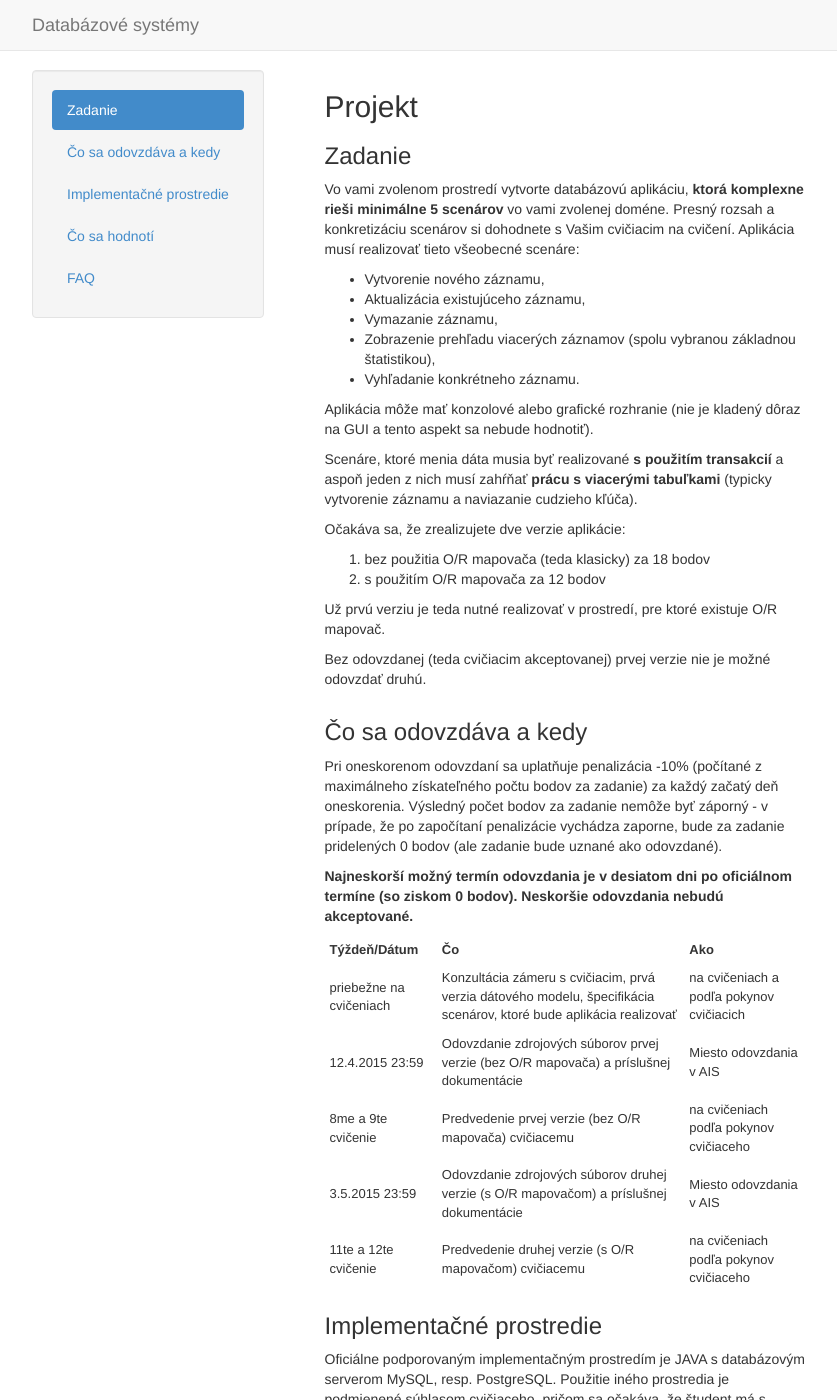
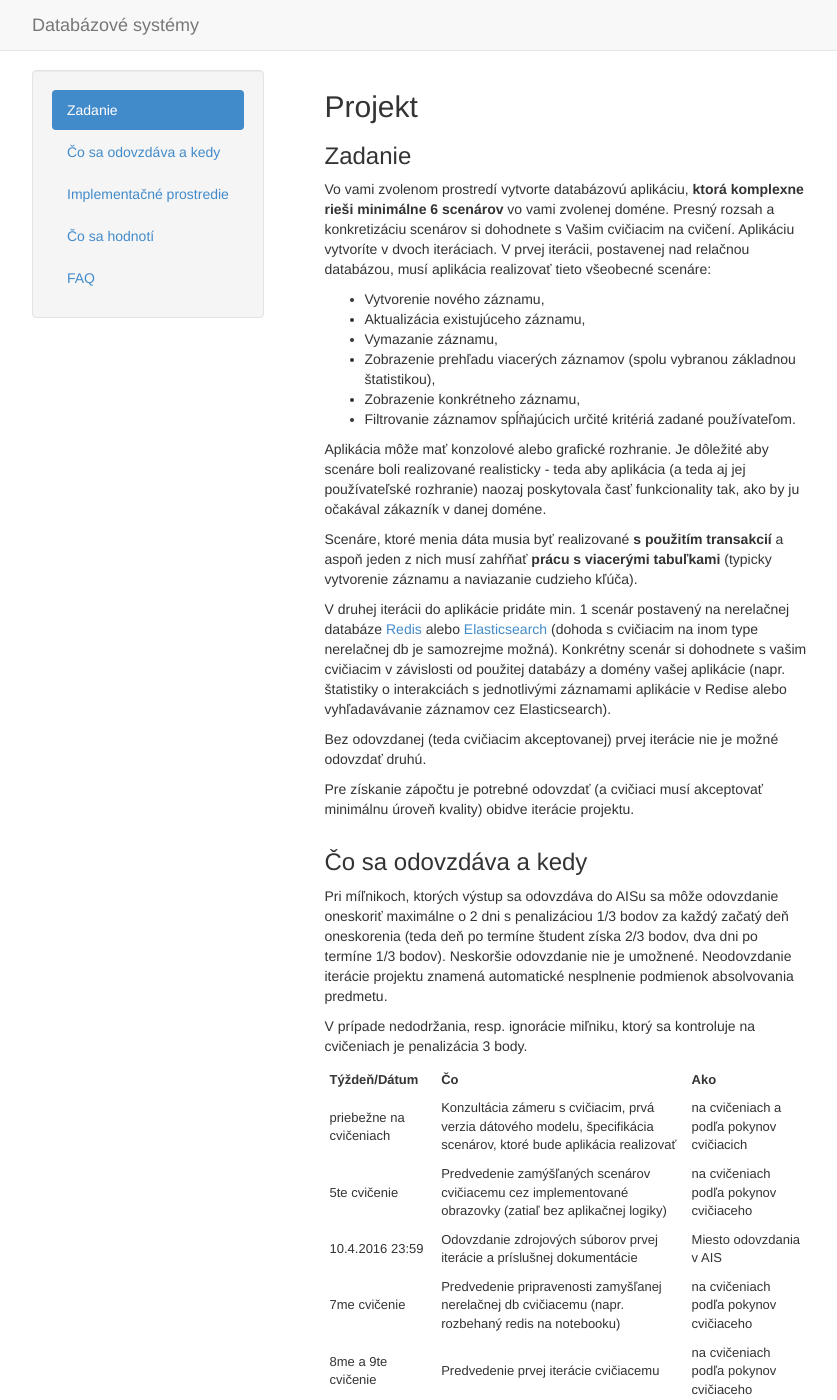
Before and after one commit to masusk/dbs-fiit.github.io, a Jekyll site: the page built from project/index.html, in a window 1280 px wide and 1400 px high. Shown: the whole window, without its empty margins (38-875 px from the left). Built offline with Jekyll 4.4.1, drawn with Linux system fonts in a browser that asks for light colours; nearby versions of some CDN libraries; Markdown is read by kramdown in place of the engine named in the settings; some of the changed text lies outside the part shown.

Commit message:
Update project info.

```diff
--- a/project/index.html
+++ b/project/index.html
@@ -18,37 +18,35 @@ title:  "Projekt"
             <h2>Projekt</h2>
             <h3>Zadanie</h3>
             <p>
-              Vo vami zvolenom prostredí vytvorte databázovú aplikáciu, <b>ktorá komplexne rieši minimálne 5 scenárov</b> vo vami zvolenej doméne. Presný rozsah a konkretizáciu scenárov si dohodnete s Vašim cvičiacim na cvičení. Aplikácia musí realizovať tieto všeobecné scenáre:
+              Vo vami zvolenom prostredí vytvorte databázovú aplikáciu, <b>ktorá komplexne rieši minimálne 6 scenárov</b> vo vami zvolenej doméne. Presný rozsah a konkretizáciu scenárov si dohodnete s Vašim cvičiacim na cvičení. Aplikáciu vytvoríte v dvoch iteráciach. V prvej iterácii, postavenej nad relačnou databázou, musí aplikácia realizovať tieto všeobecné scenáre:
 		<ul>
 			<li>Vytvorenie nového záznamu,</li>
 			<li>Aktualizácia existujúceho záznamu,</li>
 			<li>Vymazanie záznamu,</li>
 			<li>Zobrazenie prehľadu viacerých záznamov (spolu vybranou základnou štatistikou),</li>
-			<li>Vyhľadanie konkrétneho záznamu.</li>
+			<li>Zobrazenie konkrétneho záznamu,</li>
+			<li>Filtrovanie záznamov spĺňajúcich určité kritériá zadané používateľom.</li>
 		</ul>
             </p>
             <p>
-              Aplikácia môže mať konzolové alebo grafické rozhranie (nie je kladený dôraz na GUI a tento aspekt sa nebude hodnotiť).</p>
-            </p>
+              Aplikácia môže mať konzolové alebo grafické rozhranie. Je dôležité aby scenáre boli realizované realisticky - teda aby aplikácia (a teda aj jej používateľské rozhranie) naozaj poskytovala časť funkcionality tak, ako by ju očakával zákazník v danej doméne.</p>
 
 	    <p>
               Scenáre, ktoré menia dáta musia byť realizované <b>s použitím transakcií</b> a aspoň jeden z nich musí zahŕňať <b>prácu s viacerými tabuľkami</b> (typicky vytvorenie záznamu a naviazanie cudzieho kľúča).
             </p>
 
-            <p>Očakáva sa, že zrealizujete dve verzie aplikácie:</p>
-            <ol>
-              <li>bez použitia O/R mapovača (teda klasicky) za 18 bodov</li>
-              <li>s použitím O/R mapovača za 12 bodov</li>
-            </ol>
-	    <p>Už prvú verziu je teda nutné realizovať v prostredí, pre ktoré existuje O/R mapovač.</p>
-            <p>Bez odovzdanej (teda cvičiacim akceptovanej) prvej verzie nie je možné odovzdať druhú.</p>
+            <p>V druhej iterácii do aplikácie pridáte min. 1 scenár postavený na nerelačnej databáze <a href="http://redis.io/" target="_blank">Redis</a> alebo <a href="https://www.elastic.co/products/elasticsearch" target="_blank">Elasticsearch</a> (dohoda s cvičiacim na inom type nerelačnej db je samozrejme možná). Konkrétny scenár si dohodnete s vašim cvičiacim v závislosti od použitej databázy a domény vašej aplikácie (napr. štatistiky o interakciách s jednotlivými záznamami aplikácie v Redise alebo vyhľadavávanie záznamov cez Elasticsearch).
+
+            <p>Bez odovzdanej (teda cvičiacim akceptovanej) prvej iterácie nie je možné odovzdať druhú.</p>
+
+            <p>Pre získanie zápočtu je potrebné odovzdať (a cvičiaci musí akceptovať minimálnu úroveň kvality) obidve iterácie projektu.</p>
           </div><!--/col-->
         </div><!--/row-->
     	<div id="schedule" class="row">
 	  <div class="col-md-7">
             <h3>Čo sa odovzdáva a kedy</h3>
-	    <p>Pri oneskorenom odovzdaní sa uplatňuje penalizácia -10% (počítané z maximálneho získateľného počtu bodov za zadanie) za každý začatý deň oneskorenia. Výsledný počet bodov za zadanie nemôže byť záporný - v prípade, že po započítaní penalizácie vychádza zaporne, bude za zadanie pridelených 0 bodov (ale zadanie bude uznané ako odovzdané).</p>
-	    <p><b>Najneskorší možný termín odovzdania je v desiatom dni po oficiálnom termíne (so ziskom 0 bodov). Neskoršie odovzdania nebudú akceptované.</b></p>
+	    <p>Pri míľnikoch, ktorých výstup sa odovzdáva do AISu sa môže odovzdanie oneskoriť maximálne o 2 dni s penalizáciou 1/3 bodov za každý začatý deň oneskorenia (teda deň po termíne študent získa 2/3 bodov, dva dni po termíne 1/3 bodov). Neskoršie odovzdanie nie je umožnené. Neodovzdanie iterácie projektu znamená automatické nesplnenie podmienok absolvovania predmetu.</p>
+	    <p>V prípade nedodržania, resp. ignorácie miľniku, ktorý sa kontroluje na cvičeniach je penalizácia 3 body.</p>
             <table style="font-size:13px;text-align:left;" class="table-condensed">
               <thead>
                 <tr>
@@ -64,23 +62,33 @@ title:  "Projekt"
                   <td>na cvičeniach a podľa pokynov cvičiacich</td>
                 </tr>
                 <tr>
-                  <td>12.4.2015 23:59</td>
-                  <td>Odovzdanie zdrojových súborov prvej verzie (bez O/R mapovača) a príslušnej dokumentácie</td>
+                  <td>5te cvičenie</td>
+                  <td>Predvedenie zamýšľaných scenárov cvičiacemu cez implementované obrazovky (zatiaľ bez aplikačnej logiky)</td>
+                  <td>na cvičeniach podľa pokynov cvičiaceho</td>
+                </tr>
+                <tr>
+                  <td>10.4.2016 23:59</td>
+                  <td>Odovzdanie zdrojových súborov prvej iterácie a príslušnej dokumentácie</td>
                   <td>Miesto odovzdania v AIS</td>
+                </tr>
+		<tr>
+                  <td>7me cvičenie</td>
+                  <td>Predvedenie pripravenosti zamyšľanej nerelačnej db cvičiacemu (napr. rozbehaný redis na notebooku)</td>
+                  <td>na cvičeniach podľa pokynov cvičiaceho</td>
                 </tr>
                 <tr>
                   <td>8me a 9te cvičenie</td>
-                  <td>Predvedenie prvej verzie (bez O/R mapovača) cvičiacemu</td>
+                  <td>Predvedenie prvej iterácie cvičiacemu</td>
                   <td>na cvičeniach podľa pokynov cvičiaceho</td>
                 </tr>
-                <tr>
-                  <td>3.5.2015 23:59</td>
-                  <td>Odovzdanie zdrojových súborov druhej verzie (s O/R mapovačom) a príslušnej dokumentácie</td>
+		<tr>
+                  <td>1.5.2016 23:59</td>
+                  <td>Odovzdanie zdrojových súborov druhej iterácie a príslušnej dokumentácie</td>
                   <td>Miesto odovzdania v AIS</td>
                 </tr>
                 <tr>
                   <td>11te a 12te cvičenie</td>
-                  <td>Predvedenie druhej verzie (s O/R mapovačom) cvičiacemu</td>
+                  <td>Predvedenie druhej iterácie cvičiacemu</td>
                   <td>na cvičeniach podľa pokynov cvičiaceho</td>
                 </tr>
               </tbody>
@@ -90,7 +98,7 @@ title:  "Projekt"
     	<div id="implementation" class="row">
 	  <div class="col-md-7">
 	    <h3>Implementačné prostredie</h3>
-		<p>Oficiálne podporovaným implementačným prostredím je JAVA s databázovým serverom MySQL, resp. PostgreSQL. Použitie iného prostredia je podmienené súhlasom cvičiaceho, pričom sa očakáva, že študent má s daným prostredím predchádzajúce skúsenosti (nie je vhodné sa v rámci predmetu DBS učiť nový jazyk).</p>
+		<p>Oficiálne podporovaným implementačným prostredím je JAVA s databázovým serverom PostgreSQL. Použitie iného prostredia je podmienené súhlasom cvičiaceho, pričom sa očakáva, že študent má s daným prostredím predchádzajúce skúsenosti (nie je vhodné sa v rámci predmetu DBS učiť nový jazyk).</p>
 		<p><b>V prípade, že sa študent rozhodne aplikáciu vyvíjať ako webovú, je bezpodmienečne nutné vyvíjať nad niektorým webovým frameworkom.</b></p>
           </div><!--/col-->
         </div><!--/row-->
@@ -142,7 +150,7 @@ title:  "Projekt"
             </div>
             <div class="well">
               <p>Q: Projekt z PSI/TSS riešime dvaja. Môžeme obidvaja riešiť to isté aj na DBS?</p>
-              <p>A: V zásade to umožnené nie je, resp. je to možné iba v prípade, že budete mat s kolegom rôzne časti dátového modelu, ktoré sa prekrývaju iba minimálne (napr. tabuľka s používateľmi).</p>
+              <p>A: V zásade to umožnené nie je, resp. je to možné iba v prípade, že budete mat s kolegom rôzne časti dátového modelu, ktoré sa prekrývaju iba minimálne (napr. tabuľka s používateľmi). Určite to konzultujte s cvičiacim.</p>
             </div>
           </div><!--/col-->
         </div><!--/row-->
```
Also changed, not shown: other parts of project/index.html (+1 -1 lines).
